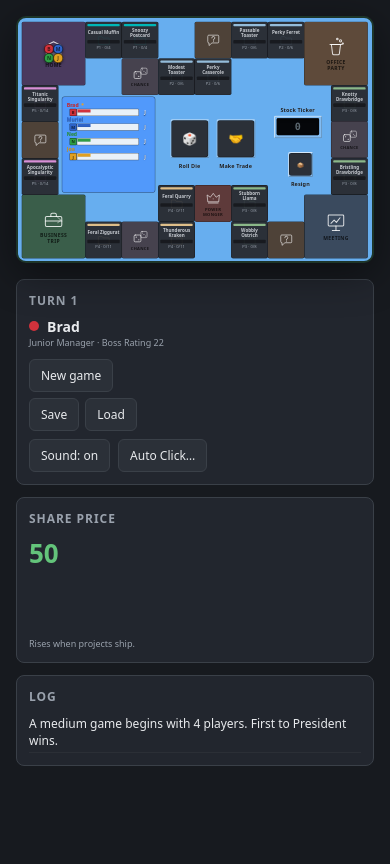
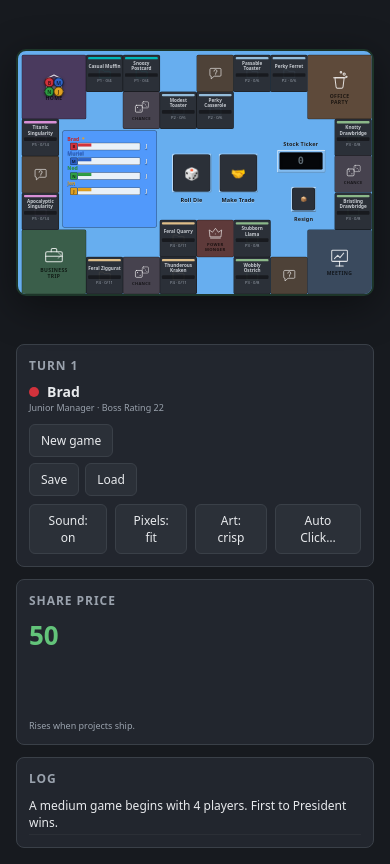
Before and after one commit to erango/open-game-of-work, a website built with Vite: page index.html in a window 390 px wide. Both pictures are taken after a click on the button "Start game". Built offline with nearby package versions, Linux system fonts and the light colour scheme; files whose address does not match are found by name.

Commit message:
feat(ui): fit the board to the viewport, with pixel controls for the original art
The board previously scaled on width alone under a 1440px cap, so it stayed small on
large displays and could overflow vertically. It now fits the largest whole size that
fits the available area in both axes, measured with a ResizeObserver on a dedicated
column so resizing cannot feed back on the board's own dimensions.

Scaling up resamples the original art, which is small: 81x81 tiles and 145x145
corners. Two controls address that, since the right answer depends on the display:

- Pixels: fit / snapped. At a fractional scale with nearest-neighbour rendering some
  source pixels land on 2 device pixels and their neighbours on 3, so edges look
  ragged. Snapping to a whole-number factor keeps every source pixel identical at the
  cost of leaving some space unused. On a 1920x1080 display the fit factor is 1.96
  against a snapped 1.00, so snapping is a real sacrifice there; at 2560x1440 it is
  2.63 versus 2.00.
- Art: crisp / smooth. Nearest-neighbour by default, which suits era artwork;
  smoothing helps on very large displays where the blocks get distracting.

The SVG fallback is vector and stays sharp at any factor, so neither control affects
a copy with no extracted assets installed.

Co-Authored-By: Claude Opus 5 <noreply@anthropic.com>

```diff
--- a/src/main.ts
+++ b/src/main.ts
@@ -12,6 +12,17 @@ const SAVE_KEY = 'open-game-of-work:save';
 let game: Game;
 let ui: Ui;
 const sound = new Sound();
+/**
+ * Nearest-neighbour vs smoothed scaling for the original art. Nearest keeps the era
+ * pixels crisp when the board is scaled up; smoothing suits very large displays where the
+ * blocks get distracting.
+ */
+let smoothArt = localStorage.getItem('ogow:smooth') === 'on';
+
+function applySmoothing(): void {
+  document.documentElement.classList.toggle('art-smooth', smoothArt);
+}
+
 /** Guards against re-entrant AI stepping. */
 let stepping = false;
 /** `${turn}:${playerId}` of the last turn announced, so it fires once per turn. */
@@ -260,6 +271,10 @@ async function askAutoClick(): Promise<void> {
 
 function stubHandlers() {
   return {
+    onToggleSmooth() {},
+    smoothOn() {
+      return false;
+    },
     onToggleSound() {},
     onAutoClick() {},
     soundOn() {
@@ -1060,6 +1075,15 @@ async function step(): Promise<void> {
 
 function handlers() {
   return {
+    onToggleSmooth() {
+      smoothArt = !smoothArt;
+      localStorage.setItem('ogow:smooth', smoothArt ? 'on' : 'off');
+      applySmoothing();
+      ui.render(game);
+    },
+    smoothOn() {
+      return smoothArt;
+    },
     onToggleSound() {
       sound.toggle();
       ui.render(game);
@@ -1142,6 +1166,7 @@ async function boot(): Promise<void> {
   // Resolve original-artwork availability before the first render so the board does not
   // flash the SVG fallback and then swap.
   await loadAssets();
+  applySmoothing();
   ui = new Ui(root, handlers());
   bindKeys();
   void newGame();
--- a/src/style.css
+++ b/src/style.css
@@ -21,26 +21,42 @@ html, body {
   min-height: 100%;
 }
 
+html, body { height: 100%; }
+
 #app {
   display: grid;
   grid-template-columns: minmax(0, 1fr) 330px;
   gap: 16px;
   padding: 16px;
-  max-width: 1440px;
-  margin: 0 auto;
-  align-items: start;
+  height: 100vh;
+  align-items: stretch;
 }
 
+/* The board column is measured to size the board, so it must never be driven by the
+   board's own dimensions — otherwise resizing feeds back on itself. */
+.board-col {
+  min-width: 0;
+  min-height: 0;
+  display: flex;
+  align-items: center;
+  justify-content: center;
+}
+
+.side { overflow-y: auto; min-height: 0; }
+
 @media (max-width: 1020px) {
-  #app { grid-template-columns: minmax(0, 1fr); }
+  #app {
+    grid-template-columns: minmax(0, 1fr);
+    height: auto;
+  }
+  .board-col { height: min(70vh, 80vw); }
 }
 
 /* ---------------------------------------------------------------- board */
 
+/* Size is set in JS to the largest whole fit for the available space. */
 .board-wrap {
   position: relative;
-  width: 100%;
-  aspect-ratio: 776 / 535;
   background: var(--felt);
   border: 2px solid var(--felt-line);
   border-radius: 10px;
@@ -530,3 +546,8 @@ button.b.primary:hover:not(:disabled) { background: #e8b04c; }
   border-bottom-color: rgb(0 0 0 / 0.32);
 }
 .board-original .stat-name { text-shadow: 0 1px 1px rgb(0 0 0 / .35); }
+
+/* Smoothed scaling for the original art, for very large displays where nearest-neighbour
+   blocks become distracting. Default is crisp. */
+.art-smooth .sq-art,
+.art-smooth .btn-art { image-rendering: auto; }
--- a/src/ui.ts
+++ b/src/ui.ts
@@ -1,4 +1,4 @@
-import { BOARD_COLOR, CENTER, DESIGN_WIDTH, KIND_LABEL, PROFILE_COLORS, SQUARES, STATS_PANEL_COLOR, tokenOffset } from './board';
+import { BOARD_COLOR, CENTER, DESIGN_HEIGHT, DESIGN_WIDTH, KIND_LABEL, PROFILE_COLORS, SQUARES, STATS_PANEL_COLOR, tokenOffset } from './board';
 import { assetsAvailable, centerImage, squareImage } from './assets';
 import { PROJECT_WATERMARK, squareIcon } from './icons';
 import type { Game } from './engine';
@@ -17,6 +17,8 @@ const el = <K extends keyof HTMLElementTagNameMap>(
 };
 
 export interface UiHandlers {
+  onToggleSmooth(): void;
+  smoothOn(): boolean;
   onToggleSound(): void;
   onAutoClick(): void;
   soundOn(): boolean;
@@ -30,33 +32,71 @@ export interface UiHandlers {
 
 export class Ui {
   private root: HTMLElement;
+  private boardCol!: HTMLElement;
   private boardWrap!: HTMLElement;
   private board!: HTMLElement;
   private side!: HTMLElement;
   private handlers: UiHandlers;
 
+  /**
+   * Snap the board to a whole-number scale factor.
+   *
+   * The original art is small (81x81 tiles, 145x145 corners), so scaling up resamples it.
+   * At a fractional factor with pixelated rendering some source pixels land on 2 device
+   * pixels and their neighbours on 3, which makes edges look ragged. An integer factor keeps
+   * every source pixel the same size, at the cost of leaving some space unused.
+   */
+  private snapScale = localStorage.getItem('ogow:snap') === 'on';
+
   constructor(root: HTMLElement, handlers: UiHandlers) {
     this.root = root;
     this.handlers = handlers;
     this.buildShell();
+    if (typeof ResizeObserver !== 'undefined') {
+      new ResizeObserver(() => this.scaleBoard()).observe(this.boardCol);
+    }
     window.addEventListener('resize', () => this.scaleBoard());
   }
 
   private buildShell(): void {
     this.root.textContent = '';
+    this.boardCol = el('div', 'board-col');
     this.boardWrap = el('div', 'board-wrap');
     this.board = el('div', 'board');
     this.boardWrap.append(this.board);
+    this.boardCol.append(this.boardWrap);
     this.side = el('div', 'side');
-    this.root.append(this.boardWrap, this.side);
+    this.root.append(this.boardCol, this.side);
     this.scaleBoard();
   }
 
-  /** The board is authored at 776x535 and scaled to fit its container. */
+  get snapping(): boolean {
+    return this.snapScale;
+  }
+
+  toggleSnap(): boolean {
+    this.snapScale = !this.snapScale;
+    localStorage.setItem('ogow:snap', this.snapScale ? 'on' : 'off');
+    this.scaleBoard();
+    return this.snapScale;
+  }
+
+  /**
+   * The board is authored in the original's 776x535 space and scaled to the largest size
+   * that fits the available area, constrained by height as well as width.
+   */
   private scaleBoard(): void {
-    const w = this.boardWrap.clientWidth;
-    if (!w) return;
-    this.board.style.transform = `scale(${w / DESIGN_WIDTH})`;
+    const availW = this.boardCol.clientWidth;
+    const availH = this.boardCol.clientHeight;
+    if (!availW || !availH) return;
+
+    let scale = Math.min(availW / DESIGN_WIDTH, availH / DESIGN_HEIGHT);
+    if (this.snapScale && scale >= 1) scale = Math.floor(scale);
+    scale = Math.max(0.35, scale);
+
+    this.board.style.transform = `scale(${scale})`;
+    this.boardWrap.style.width = `${Math.round(DESIGN_WIDTH * scale)}px`;
+    this.boardWrap.style.height = `${Math.round(DESIGN_HEIGHT * scale)}px`;
   }
 
   render(game: Game): void {
@@ -384,6 +424,20 @@ export class Ui {
     const soundBtn = el('button', 'b', this.handlers.soundOn() ? 'Sound: on' : 'Sound: off');
     soundBtn.onclick = () => this.handlers.onToggleSound();
     soundRow.append(soundBtn);
+    const snapBtn = el('button', 'b', this.snapScale ? 'Pixels: snapped' : 'Pixels: fit');
+    snapBtn.title =
+      'Snap the board to a whole-number scale so upscaled original art keeps even pixels';
+    snapBtn.onclick = () => {
+      this.toggleSnap();
+      this.render(game);
+    };
+    soundRow.append(snapBtn);
+
+    const smoothBtn = el('button', 'b', this.handlers.smoothOn() ? 'Art: smooth' : 'Art: crisp');
+    smoothBtn.title = 'Switch between nearest-neighbour and smoothed scaling for the original art';
+    smoothBtn.onclick = () => this.handlers.onToggleSmooth();
+    soundRow.append(smoothBtn);
+
     const autoBtn = el('button', 'b', 'Auto Click…');
     autoBtn.title = 'Dismiss result dialogs automatically after N seconds';
     autoBtn.onclick = () => this.handlers.onAutoClick();
```
